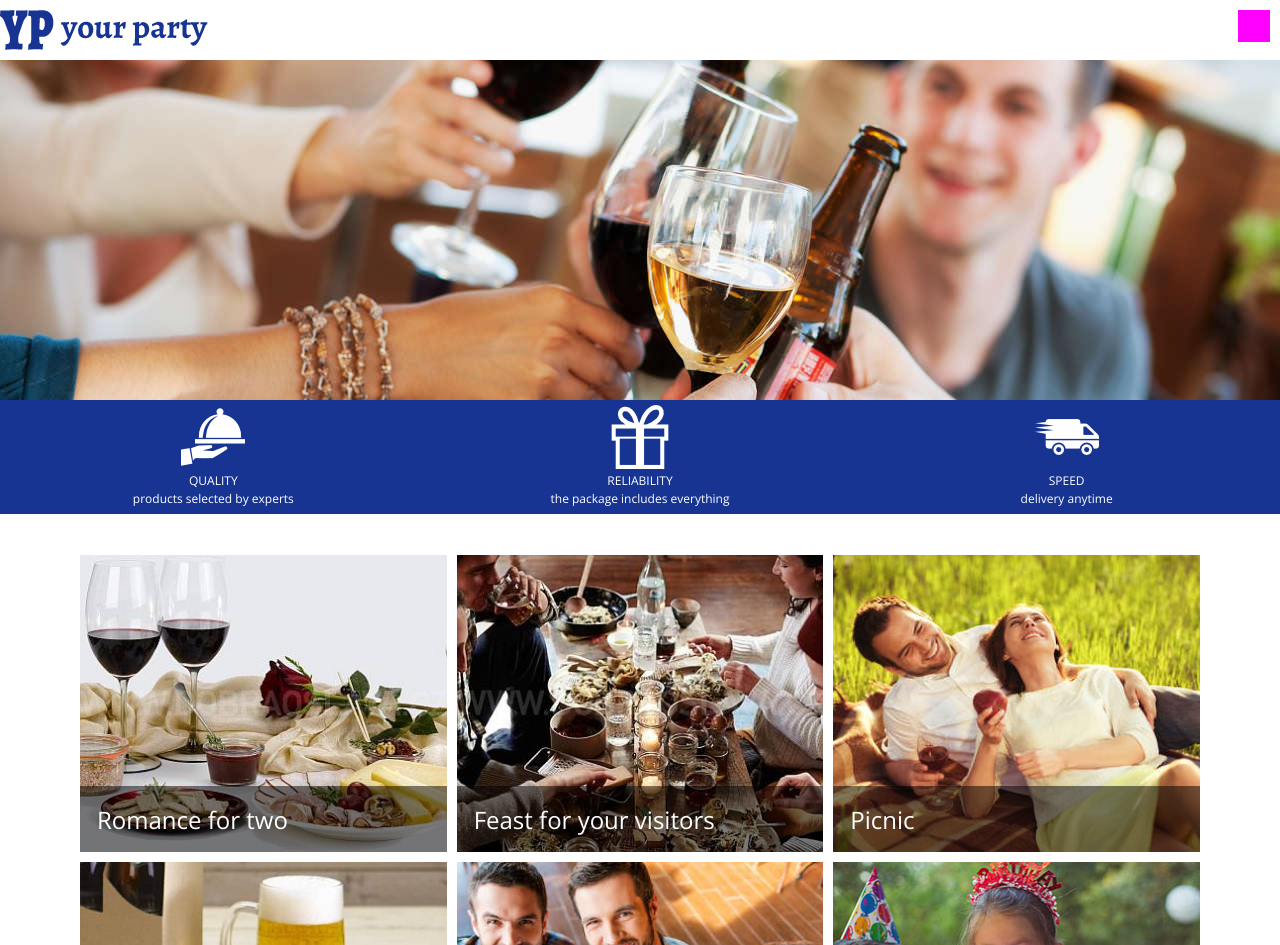
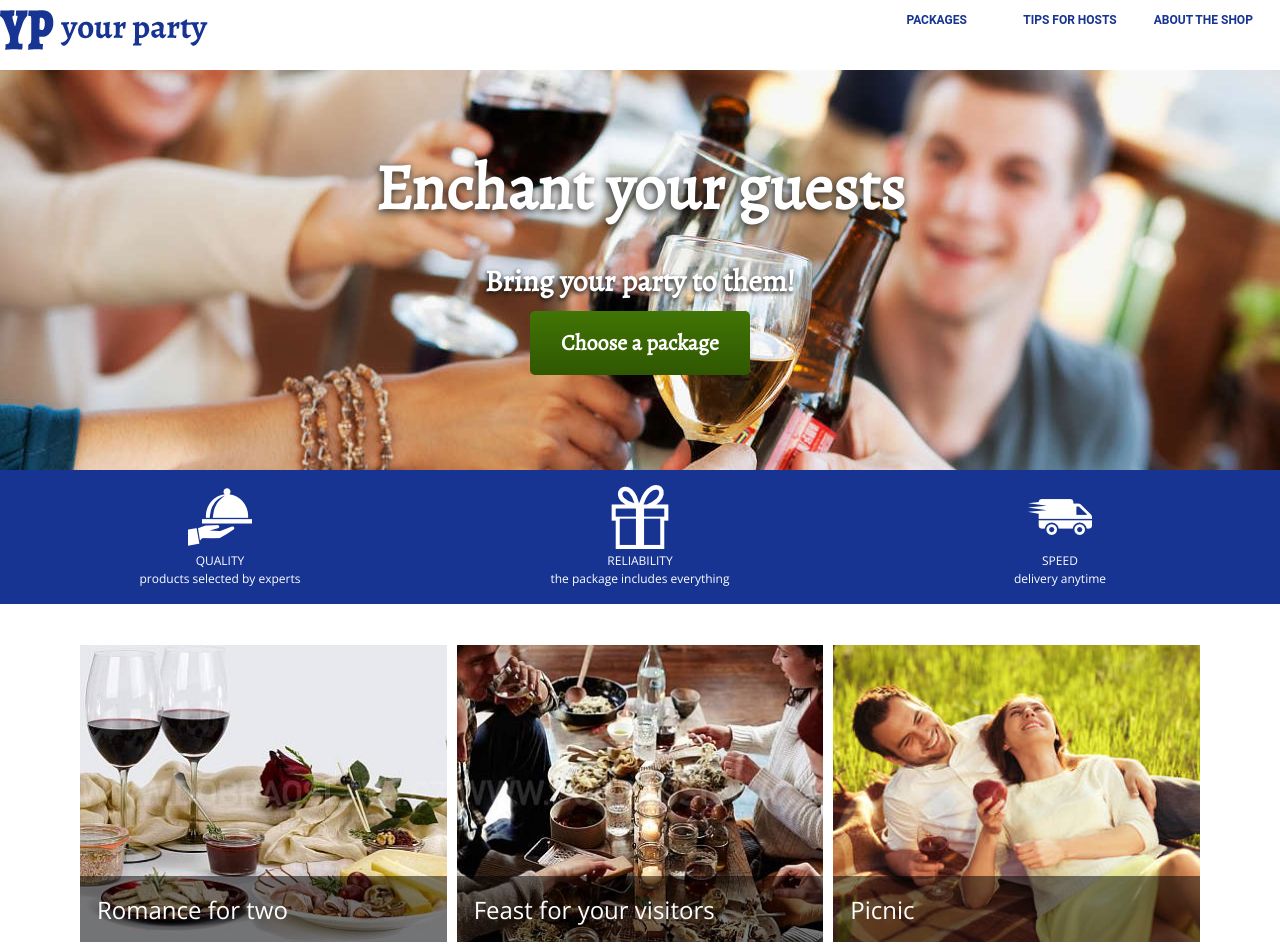
Before and after one commit to thomas159/cbtest, a website: page src/pug/index.pug in a window 1280 px wide. Shown: the top 945 px of the page. Drawn offline with nearby package versions, Linux system fonts and the light colour scheme; files that its build step writes are made by us from their sources; files whose address does not match are found by name.

Commit message:
mobile menu and hero text left

```diff
--- a/gulpfile.js
+++ b/gulpfile.js
@@ -19,11 +19,13 @@ var gulp = require('gulp'),
     pug = require('gulp-pug'),
     gulp_watch_pug = require('gulp-watch-pug'),
     del = require('del');
+    postcss = require('gulp-postcss'),
+    autoprefixer = require('autoprefixer');
 
 // Styles
 gulp.task('styles', function() {
     return sass('src/styles/main.scss', { style: 'expanded' })
-        .pipe(autoprefixer('last 2 version'))
+        .pipe(postcss([ autoprefixer() ]))
         .pipe(gulp.dest('dist/styles'))
         .pipe(rename({ suffix: '.min' }))
         .pipe(cssnano())
--- a/package.json
+++ b/package.json
@@ -17,6 +17,7 @@
     "gulp-jshint": "^2.0.4",
     "gulp-livereload": "^3.8.1",
     "gulp-notify": "^2.2.0",
+    "gulp-postcss": "^6.3.0",
     "gulp-pug": "^3.2.0",
     "gulp-rename": "^1.2.2",
     "gulp-ruby-sass": "^2.1.1",
--- a/src/pug/index.pug
+++ b/src/pug/index.pug
@@ -9,9 +9,13 @@ html.no-js(lang='en')
             section
                 .container
                     .hero
-                        | enchant your guests
+                        .enchant
+                            | Enchant your guests
                         br
-                        | Bring your party to them!
+                        .bring-your
+                            | Bring your party to them!
+                        button.hero-button
+                            | Choose a package
                 .container
                     .grid.grid--gutters.grid--flexcells.gridxs--full.gridsm--full.gridmd--1of3.gridlg--1of3.gridxl--1of3
                         .cell.center
@@ -63,23 +67,22 @@ html.no-js(lang='en')
                 .container
                     .grid.grid--gutters.grid--flexcells.gridxs--full.gridsm--full.gridmd--full.gridlg--full.gridxl--full
                         .cell
-                            .deliver
-                                article
-                                    | Delivery of premade shit
+                            .delivery
+                                h1 Delivery of premade packages for your visitors
                     .grid.grid--gutters.grid--flexcells.gridxs--full.gridsm--full.gridmd--1of2.gridlg--1of3.gridxl--1of3
                         .cell
                             article
-                                h2 Party with us = no worries
-                                p basldldsdsald
+                                h2 Party = worries? Not with us!
+                                p How much food should I prepare? Which wine should i choose? Will they like this cheese? Stop worrying. In our packages you will find everything you need for your visitors: quality food from farmers, good drinks that goes well with the meals and even all the nexessary accessories including details like serviettes, trays, candles etc.
                         .cell
                             article
                                 h2 You can be sure your visitors will be pleased
-                                p basldldsdsald
+                                p Do you want to impress your visitors and make your name as a great host? With us you can be certain to do that. We pay the maximum attention to the selection of meals. All the ingredients are from czech farmers, wines are from moravian vineyards. Everything is fresh and quality-tested. Our packages just work and your guests will be pleased.
                         .cell
                             article
                                 h2 Don't spent time shopping. ENJOY YOURSELF
-                                p basldldsdsald
+                                p Shopping is boring and can be demanding if you want quality. Visit farmer's markets, speciality shops - where should you find the time? Don't despair, we will do this for you. You just choose your package and wait in the comfort of your home for the delivery that contains everything that you need for your party or a surprise visit.
 
 
 
-        script(src='dist/scripts/main.js')
+        script(src='dist/scripts/main.min.js')
--- a/src/pug/nav.pug
+++ b/src/pug/nav.pug
@@ -2,7 +2,7 @@
 nav.nav
     .logo
         img.img-full(src='dist/images/your-party.png' alt='logo')
-    .grid#menubar.hide.gridxs--full.gridsm--full.gridmd--1of3.gridlg--1of3.gridxl--1of3
+    .grid#menubar.gridxs--full.gridsm--full.gridmd--1of3.gridlg--1of3.gridxl--1of3.hide
         .cell
             a(href='#sec01') Packages
         .cell
@@ -10,6 +10,6 @@ nav.nav
         .cell
             a(href='#sec03') About the shop
 
-    .hamburger
+    .hamburger.gridxl--hide.gridlg--hide.gridmd--hide
         .close.hide
         .border-menu
--- a/src/scripts/scripts.js
+++ b/src/scripts/scripts.js
@@ -23,39 +23,3 @@ $('.close').addClass("hide");//toggle this class
 $('.nav').removeClass("white");//toggle this class
 $(".c-hamburger").removeClass("hide");
 });
-
-
-
-
-
-
-
-// Sticky Header
-$(window).scroll(function() {
-
-    if ($(window).scrollTop() > 100) {
-        $('.nav').addClass('sticky');
-    } else {
-        $('.nav').removeClass('sticky');
-    }
-});
-
-// (function() {
-
-//   "use strict";
-
-//   var toggles = document.querySelectorAll(".c-hamburger");
-
-//   for (var i = toggles.length - 1; i >= 0; i--) {
-//     var toggle = toggles[i];
-//     toggleHandler(toggle);
-//   };
-
-//   function toggleHandler(toggle) {
-//     toggle.addEventListener( "click", function(e) {
-//       e.preventDefault();
-//       (this.classList.contains("is-active") === true) ? this.classList.remove("is-active") : this.classList.add("is-active");
-//     });
-//   }
-
-// })();
--- a/src/styles/components/buttons.scss
+++ b/src/styles/components/buttons.scss
@@ -0,0 +1,36 @@
+.hero-button{
+    margin:0 auto;
+    display:flex;
+    width:220px;
+    height:64px;
+    border-radius:5px;
+    border:0px;
+    color:#fff;
+    cursor: pointer;
+    background: linear-gradient(#417505, #305702);
+    font:700 2.2rem 'Alegreya', serif;
+    @include center;
+    transition: all 0.5s ease-out;
+&:hover{
+    background: linear-gradient(#618C30, #4E7024);
+    }
+}
+
+.btn {
+  width:auto;
+  border:1px solid #000;
+  border-radius: 5px;
+  color: #fff;
+  font-size: 20px;
+  padding: 10px 20px 10px 20px;
+  text-decoration: none;
+  transition: all 0.5s ease-out;
+  text-align:center;
+}
+
+.btn:hover {
+  width:auto;
+  background:#0D6050 ;
+  color:#fff;
+  text-decoration: none;
+}
--- a/src/styles/components/headings.scss
+++ b/src/styles/components/headings.scss
@@ -1,5 +1,7 @@
 h1 {
-    font:700 90px 'Alegreya', serif;text-align:center; line-height:90px; color:#fff;
+    font:700 3rem 'Alegreya', serif;
+    margin:0 0 0 0;
+    padding:0 0 0 0;
 } h2 {
     font:400 1.2rem 'Open Sans', sans-serif;
     margin:3px 0 0 0;
@@ -8,10 +10,25 @@ h1 {
 } p {
     margin:0 0 0 0;
     padding:0 0 0 0;
-}
-article h1{
-    font:700 3rem 'Alegreya', serif;
+} article h2{
+    font:700 1.3rem 'Open Sans', sans-serif;
     text-align:center;
+    padding:0 0 19px 0;
+
+    @include xl {
+        text-align:left;
+    }
+    @include lg {
+        text-align:left;
+    }
+    @include md {
+        text-align:left;
+    }
+} article p{
+    font:400 1.5rem 'Open Sans', sans-serif;
+    text-align:center;
+    line-height:2.2rem;
+
     @include xl {
         text-align:left;
     }
@@ -22,29 +39,3 @@ article h1{
         text-align:left;
     }
 }
-article h2{
-    font:700 2rem'Alegreya', serif;
-    text-align:center;
-    @include xl {
-        text-align:left;
-    }
-    @include lg {
-        text-align:left;
-    }
-    @include md {
-        text-align:left;
-    }
-} article p{
-    font:700 1.5rem 'Alegreya', serif;
-    text-align:center;
-    padding:20px 0 0 20px;
-    @include xl {
-        text-align:left;
-    }
-    @include lg {
-        text-align:left;
-    }
-    @include md {
-        text-align:left;
-    }
-}
--- a/src/styles/layout/grid.scss
+++ b/src/styles/layout/grid.scss
@@ -3,7 +3,7 @@
 /* Main Layout*/
 @include xs {
     .gridxs--hide {
-        display: none;
+        display: none ;
     } .gridxs--fit > .cell {
         flex: 1;
     } .gridxs--full > .cell {
@@ -20,7 +20,7 @@
 }
 @include sm {
     .gridsm--hide{
-        display: none;
+        display: none ;
     } .gridsm--fit > .cell {
         flex: 1;
     } .gridsm--full > .cell {
--- a/src/styles/layout/nav.scss
+++ b/src/styles/layout/nav.scss
@@ -1,4 +1,4 @@
-header{width:100%; height:60px; position:fixed; z-index:999; background:#fff;}
+header{width:100%; height:70px; position:fixed; z-index:999; background:#fff;}
 
 nav {
     z-index:999;
@@ -10,13 +10,19 @@ nav {
     @include xl {
         position: relative;
         margin:0 auto;
+        height:70px;
     }
     @include lg {
         position:relative;
         margin:0 auto;
+        height:70px;
     }
-}
-.logo{
+    @include md {
+        position:relative;
+        margin:0 auto;
+        height:70px;
+    }
+} .logo{
     position:absolute;
     top:10px;
     left:10px;
@@ -28,20 +34,60 @@ nav {
         top:10px;
         left:0px;
     }
+    @include md {
+        top:10px;
+        left:0px;
+    }
 }.sticky {
     background:#dadada;
-} nav .grid {
+} nav #menubar {
         position: absolute;
         width:100%;
-        top:60px;
-        left:0px;
+        top:70px;
+
+    @include xl {
+        position: absolute;
+        width:400px;
+        top:30px;
+        right:48px;
+    }
+    @include lg {
+        position: absolute;
+        width:400px;
+        top:10px;
+        right:10px;
+    }
+    @include md {
+        position: absolute;
+        width:400px;
+        top:10px;
+        right:10px;
+    }
 } nav .cell {
     text-align:center;
     text-transform:uppercase;
 } nav .cell:nth-child(2) {
     padding:20px 0 0px 0px;
+    @include xl {
+        padding: 0 0 0 0;
+    }
+    @include lg {
+        padding: 0 0 0 0;
+    }
+    @include md {
+        padding: 0 0 0 0;
+    }
 } nav .cell:nth-child(3) {
     padding:20px 0 20px 0px;
+    @include xl {
+        padding: 0 0 0 0;
+    }
+    @include lg {
+        padding: 0 0 0 0;
+    }
+    @include md {
+        padding: 0 0 0 0;
+    }
 } nav a, nav a:visited {
     color: $blue;
     text-decoration: none;
@@ -49,7 +95,13 @@ nav {
     color: $blue;
     text-decoration: none; ;
 } .hide{
-    display: none;
+    @include sm {
+        display: none;
+    }
+    @include xs {
+        display: none;
+    }
+
 } .close {
     position: absolute;
     right: 10px;
--- a/src/styles/layout/page.scss
+++ b/src/styles/layout/page.scss
@@ -1,3 +1,4 @@
+// Page
 html {
     font-size: 62.5%;
 } body {
@@ -13,14 +14,8 @@ html {
     flex: 1;
     position:relative;
     min-height:100vh;
-// } .fullcontainer {
-//     position:relative;
-//     max-width:100%;
-//     margin:0 auto;
-//     background:#eee;
-
-
-
+    padding-top:70px;
+// First section
 } .hero {
     position:relative;
     width:100%;
@@ -29,7 +24,40 @@ html {
         rgba(0, 0, 0, 0.0),
         rgba(0, 0, 0, 0.0)
     ),
-    url(../../../dist/images/enchant-your-guests.jpg)  no-repeat 40% center;
+    url(../../../dist/images/enchant-your-guests.jpg) 65% no-repeat ;
+} .enchant {
+    display:flex;
+    @include center;
+    font:700 4rem 'Alegreya', serif;
+    padding:74px 0 0 0;
+    text-shadow: -1px 2px 8px #111;
+    @include xl {
+    font:700 6.4rem 'Alegreya', serif;
+    padding:74px 0 0 0;
+    }
+    @include lg {
+    font:700 6.4rem 'Alegreya', serif;
+    padding:74px 0 0 0;
+    }
+    @include md {
+    font:700 6.4rem 'Alegreya', serif;
+    padding:74px 0 0 0;
+    }
+} .bring-your {
+    display:flex;
+    font:700 3rem 'Alegreya', serif;
+    padding:0 0 40px 0;
+    text-shadow: -1px 2px 4px #111;
+    @include center;
+    @include xl {
+        padding:0 0 100px 0;
+    }
+    @include lg {
+        padding:10px;
+    }
+    @include md {
+        padding:10px;
+    }
 } .container {
     position: relative;
     max-width: 1280px;
@@ -37,6 +65,37 @@ html {
     padding: 0;
 } .container:nth-child(2) {
     background: $blue;
+    @include xl {
+        padding:10px;
+    }
+    @include lg {
+        padding:10px;
+    }
+    @include md {
+        padding:10px;
+    }
+} .container:nth-child(2) .cell {
+    margin: 0 0 20px 0;
+    @include xl {
+        margin: 0 0 0 0;
+    }
+    @include lg {
+        margin: 0 0 0 0;
+    }
+    @include md {
+        margin: 0 0 0 0;
+    }
+} .container:nth-child(2) .cell:nth-child(1) {
+    margin: 20px 0 20px 0;
+    @include xl {
+        margin: 0 0 0 0;
+    }
+    @include lg {
+        margin: 0 0 0 0;
+    }
+    @include md {
+        margin: 0 0 0 0;
+    }
 } .container:nth-child(2) img{
     width: 64px;
     height: 64px;
@@ -72,74 +131,51 @@ html {
 } section:nth-child(3) .cell{
     background: $blue;
 } .delivery {
-}
+    text-align:center;
+    padding:38px 0 0 17px;
+    @include xl {
+        text-align:left;
+        padding:48px 0 16px 55px;
+    }
+    @include lg {
+        text-align:left;
+    }
+    @include md {
+        text-align:left;
+    }
 
-
-
-
-// } section:nth-child(2) .cell:nth-child(1) .packages {
-//     background: linear-gradient(
-//         rgba(0, 0, 0, 0.0),
-//         rgba(0, 0, 0, 0.0)
-//     ),
-//     url(../../../dist/images/romance.jpg)  no-repeat 40% center;
-// } section:nth-child(2) .cell:nth-child(2) .packages {
-//     background: linear-gradient(
-//         rgba(0, 0, 0, 0.0),
-//         rgba(0, 0, 0, 0.0)
-//     ),
-//     url(../../../dist/images/visitors.jpg)  no-repeat 40% center;
-// } section:nth-child(2) .cell:nth-child(3) .packages{
-//     background: linear-gradient(
-//         rgba(0, 0, 0, 0.0),
-//         rgba(0, 0, 0, 0.0)
-//     ),
-//     url(../../../dist/images/picnic.jpg)  no-repeat 40% center;
-// } section:nth-child(2) .cell:nth-child(4) .packages{
-//     background: linear-gradient(
-//         rgba(0, 0, 0, 0.0),
-//         rgba(0, 0, 0, 0.0)
-//     ),
-//     url(../../../dist/images/grill.jpg)  no-repeat 40% center;
-// } section:nth-child(2) .cell:nth-child(5) .packages{
-//     background: linear-gradient(
-//         rgba(0, 0, 0, 0.0),
-//         rgba(0, 0, 0, 0.0)
-//     ),
-//     url(../../../dist/images/celebration.jpg)  no-repeat 40% center;
-// } section:nth-child(2) .cell:nth-child(6) .packages{
-//     background: linear-gradient(
-//         rgba(0, 0, 0, 0.0),
-//         rgba(0, 0, 0, 0.0)
-//     ),
-//     url(../../../dist/images/kids.jpg)  no-repeat 40% center;
-// }
-
-
-
-
-.img-full {width: 100%; height:auto; display:block;  }
-// .fullcontainer:nth-child(1) {
-//     position:relative;
-//     width:100%;
-//     height:951px;
-//     background:   linear-gradient(
-//       rgba(0, 0, 0, 0.0),
-//       rgba(0, 0, 0, 0.0)
-//     ),
-//     url(../../../assets/img/hero.png)  no-repeat 40% center;
-//     }
-// .fullcontainer:nth-child(2) {position:relative; width:100%;height:400px; background:#fff;
-//                             @include small {height:900px;}
-//                             @include xs{height:900px;}}
-// .fullcontainer:nth-child(3) {position:relative; width:100%;height:400px; background:#f8f8f8;
-//                             @include medium{height:450px;}
-//                             @include small{height:680px;}
-//                             @include xs{height:720px}}
-// .fullcontainer:nth-child(4) {position:relative; width:100%;height:auto; background:#f8f8f8;}
-// .fullcontainer:nth-child(5) {position:relative; width:100%;height:auto; padding:0 0 30px 0; background:#fff;}
-// .fullcontainer:nth-child(6) {position:relative; width:100%;height:874px;  background:   linear-gradient(
-//       rgba(0, 0, 0, 0.0),
-//       rgba(0, 0, 0, 0.0)
-//     ),
-// url(../../../assets/img/bottom.png) #2F2F35 no-repeat 40% center;}
+} section:nth-child(3) .cell:nth-child(1) article {
+        padding:40px 39px 28px 39px;
+    @include xl {
+        padding:0 39px 28px 39px;
+    }
+    @include lg {
+        padding:0 39px 28px 39px;
+    }
+    @include md {
+        padding:0 39px 28px 39px;
+    }
+} section:nth-child(3) .cell:nth-child(2) article {
+        padding:20px 20px 28px 20px;
+    @include xl {
+        padding:0 20px 28px 20px;
+    }
+    @include lg {
+        padding:0 20px 28px 20px;
+    }
+    @include md {
+        padding:0 20px 28px 20px;
+    }
+} section:nth-child(3) .cell:nth-child(3) article {
+        padding:20px 39px 28px 39px;
+    @include xl {
+        padding:0 39px 28px 39px;
+    }
+    @include lg {
+        padding:0 39px 28px 39px;
+    }
+    @include md {
+        padding:0 39px 28px 39px;
+    }
+ }
+ .img-full {width: 100%; height:auto; display:block;  }
--- a/src/styles/main.scss
+++ b/src/styles/main.scss
@@ -17,4 +17,3 @@
 @import "layout/page.scss";
 @import "layout/nav.scss";
 // Pages
-@import "pages/home.scss";
```
Also changed, not shown: dist/scripts/main.js, dist/scripts/main.min.js, dist/styles/main.css, dist/styles/main.min.css, index.html, nav.html, src/styles/pages/home.scss (deleted).
